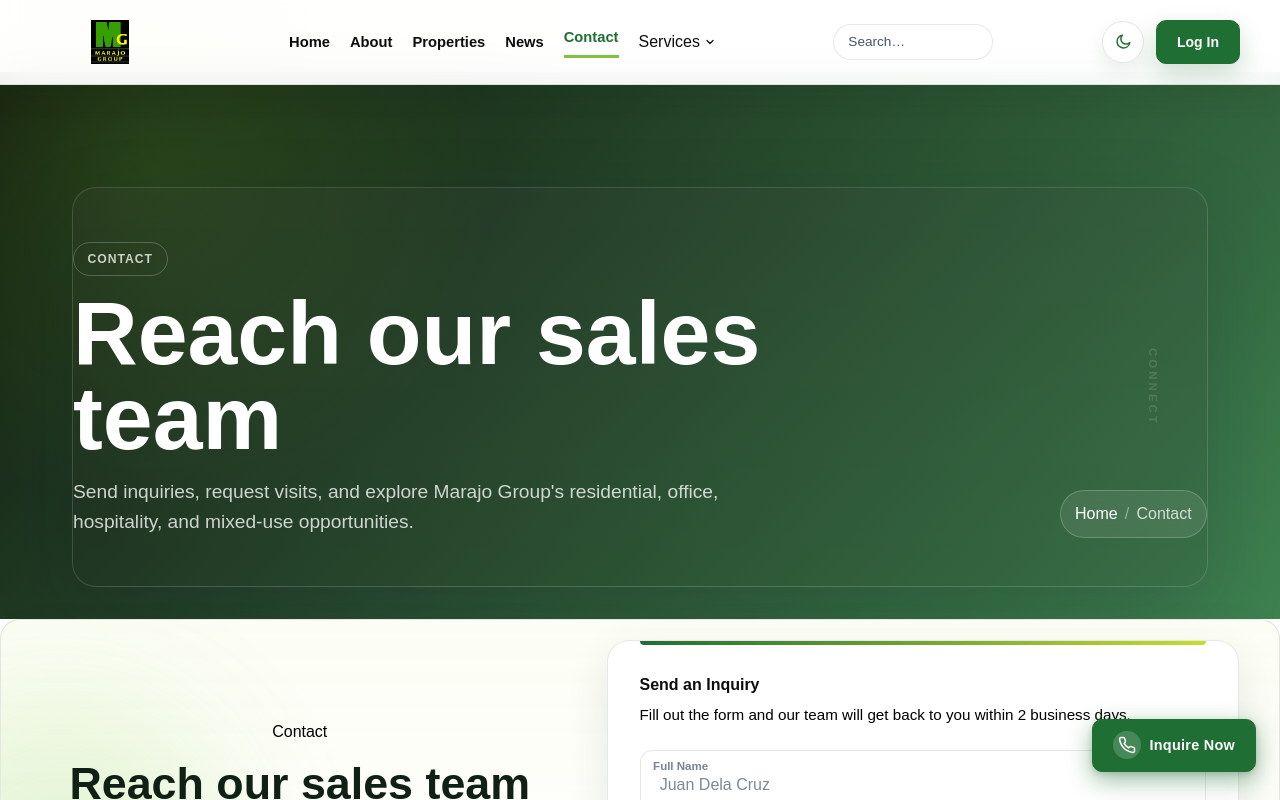
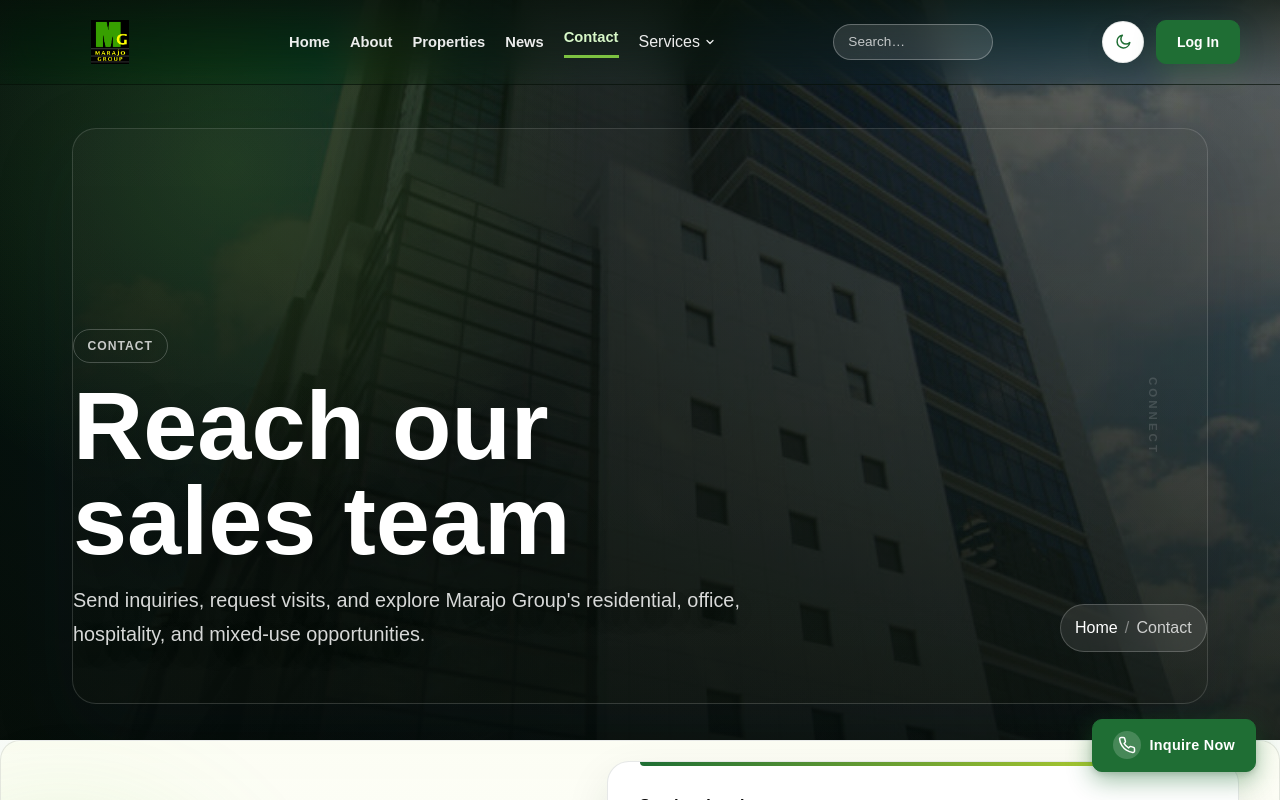
Before and after one commit to jemkirku0907/marajo-group, a Next.js app: page /contact in a window 1280 px wide. Shown: the top 800 px of the page. Built offline with nearby package versions, Linux system fonts and the light colour scheme.

Commit message:
Align page heroes and navbar blend

```diff
--- a/app/contact/page.tsx
+++ b/app/contact/page.tsx
@@ -61,6 +61,8 @@ export default function ContactPage() {
         subtitle="Send inquiries, request visits, and explore Marajo Group's residential, office, hospitality, and mixed-use opportunities."
         crumbs={[{ href: "/", label: "Home" }, { label: "Contact" }]}
         label="Connect"
+        backgroundImage="/assets/marajo-tower.jpg"
+        backgroundPosition="center 45%"
       />
       <section className="section contact-section contact-shell">
         <div className="container">
--- a/app/news/page.tsx
+++ b/app/news/page.tsx
@@ -43,6 +43,8 @@ export default function NewsPage() {
         subtitle="A comprehensive overview of our latest news, property launches, and upcoming events."
         crumbs={[{ href: "/", label: "Home" }, { label: "News" }]}
         label="Journal"
+        backgroundImage={POST_IMG}
+        backgroundPosition="center"
       />
 
       <section className="section" style={{ paddingBottom: 0 }}>
--- a/app/properties/page.tsx
+++ b/app/properties/page.tsx
@@ -45,6 +45,8 @@ export default function PropertiesPage() {
         subtitle="Browse Marajo Group's current residential, office, mixed-use, hospitality, and commercial portfolio."
         crumbs={[{ href: "/", label: "Home" }, { label: "Properties" }]}
         label="Portfolio"
+        backgroundImage="/assets/marajo-tower.jpg"
+        backgroundPosition="center 42%"
       />
       <section className="section properties-page">
       <div className="container">
--- a/app/site/search.css
+++ b/app/site/search.css
@@ -1000,15 +1000,37 @@ body.theme-dark .about-hero .hero-copy {
 
 /* Shared page hero + contact polish */
 .page-hero {
-  padding: clamp(5.5rem, 9vw, 7.5rem) clamp(1rem, 3vw, 2rem) clamp(1rem, 3vw, 2rem);
+  position: relative;
+  padding: clamp(6.25rem, 10vw, 8rem) clamp(1rem, 3vw, 2rem) clamp(1.25rem, 3vw, 2.25rem);
   background:
-    radial-gradient(circle at 12% 18%, rgba(117, 202, 53, 0.18), transparent 28%),
-    linear-gradient(135deg, rgba(13, 20, 8, 0.98), rgba(31, 110, 52, 0.86));
+    linear-gradient(135deg, rgba(5, 20, 9, 0.98), rgba(31, 110, 52, 0.9));
+  overflow: hidden;
+}
+
+.page-hero--image {
+  background:
+    linear-gradient(90deg, rgba(4, 12, 7, 0.9) 0%, rgba(4, 12, 7, 0.68) 45%, rgba(4, 12, 7, 0.34) 100%),
+    linear-gradient(180deg, rgba(4, 12, 7, 0.26) 0%, rgba(4, 12, 7, 0.84) 100%),
+    var(--page-hero-image);
+  background-size: cover;
+  background-position: var(--page-hero-position, center);
+  background-repeat: no-repeat;
+}
+
+.page-hero--image::before {
+  content: "";
+  position: absolute;
+  inset: 0;
+  background:
+    radial-gradient(circle at 18% 22%, rgba(117, 202, 53, 0.18), transparent 30%),
+    linear-gradient(90deg, rgba(4, 12, 7, 0.18), rgba(4, 12, 7, 0.04));
+  pointer-events: none;
 }
 
 .page-hero-inner {
   position: relative;
-  min-height: clamp(320px, 38vw, 400px);
+  z-index: 1;
+  min-height: clamp(520px, 72svh, 680px);
   max-width: 1280px;
   margin: 0 auto;
   display: flex;
@@ -1018,10 +1040,10 @@ body.theme-dark .about-hero .hero-copy {
   overflow: hidden;
   border: 1px solid rgba(255, 255, 255, 0.14);
   border-radius: 24px;
-  padding: clamp(1.4rem, 4vw, 3rem);
+  padding: clamp(1.5rem, 4vw, 3.25rem);
   background:
-    linear-gradient(180deg, rgba(255, 255, 255, 0.04), rgba(255, 255, 255, 0.02)),
-    rgba(0, 0, 0, 0.12);
+    linear-gradient(180deg, rgba(255, 255, 255, 0.035), rgba(255, 255, 255, 0.015)),
+    rgba(0, 0, 0, 0.08);
   box-shadow: 0 28px 80px rgba(15, 23, 42, 0.18);
 }
 
@@ -1046,17 +1068,19 @@ body.theme-dark .about-hero .hero-copy {
 .page-hero h1 {
   margin: 0;
   color: #ffffff;
-  font-size: clamp(2.8rem, 7vw, 5.9rem);
-  line-height: 0.95;
+  font-size: clamp(3.2rem, 7.6vw, 7.2rem);
+  line-height: 0.98;
   letter-spacing: 0;
+  text-shadow: 0 14px 42px rgba(0, 0, 0, 0.32);
 }
 
 .page-hero p {
   max-width: 680px;
   margin: 1rem 0 0;
-  color: rgba(255, 255, 255, 0.78);
-  font-size: clamp(1rem, 1.5vw, 1.2rem);
-  line-height: 1.6;
+  color: rgba(255, 255, 255, 0.84);
+  font-size: clamp(1.05rem, 1.55vw, 1.28rem);
+  line-height: 1.7;
+  text-shadow: 0 10px 28px rgba(0, 0, 0, 0.28);
 }
 
 .page-hero-crumbs {
@@ -1249,8 +1273,14 @@ body.theme-dark .about-hero .hero-copy {
   }
 
   .page-hero-inner {
+    min-height: clamp(500px, 76svh, 620px);
     flex-direction: column;
     align-items: flex-start;
+    justify-content: flex-end;
+  }
+
+  .page-hero h1 {
+    font-size: clamp(2.8rem, 15vw, 4.75rem);
   }
 
   .contact-card.contact-card-modern {
--- a/components/Navbar.tsx
+++ b/components/Navbar.tsx
@@ -59,7 +59,7 @@ export default function Navbar({ themeControl }: { themeControl?: React.ReactNod
   }, [pathname]);
 
   React.useEffect(() => {
-    const hasHeroBlend = pathname === "/" || pathname === "/about" || pathname === "/news";
+    const hasHeroBlend = pathname === "/" || pathname === "/about" || pathname === "/properties" || pathname === "/news" || pathname === "/contact";
     document.body.classList.toggle("has-hero-header", hasHeroBlend);
 
     const updateScrolled = () => setScrolled(window.scrollY > 24);
@@ -73,7 +73,7 @@ export default function Navbar({ themeControl }: { themeControl?: React.ReactNod
   }, [pathname]);
 
   const isServiceActive = SERVICE_LINKS.some((l) => pathname?.startsWith(l.href));
-  const hasHeroBlend = pathname === "/" || pathname === "/about" || pathname === "/news";
+  const hasHeroBlend = pathname === "/" || pathname === "/about" || pathname === "/properties" || pathname === "/news" || pathname === "/contact";
 
   return (
     <header className={`site-header${hasHeroBlend ? " site-header--hero" : ""}${scrolled || mobileMenuOpen ? " is-scrolled" : ""}`}>
--- a/components/PageHero.tsx
+++ b/components/PageHero.tsx
@@ -1,6 +1,7 @@
 "use client";
 
 import Link from "next/link";
+import type { CSSProperties } from "react";
 import Container from "@/components/Container";
 
 type Crumb = {
@@ -14,15 +15,26 @@ export default function PageHero({
   subtitle,
   crumbs,
   label,
+  backgroundImage,
+  backgroundPosition = "center",
 }: {
   eyebrow?: string;
   title: string;
   subtitle?: string;
   crumbs?: Crumb[];
   label?: string;
+  backgroundImage?: string;
+  backgroundPosition?: string;
 }) {
+  const heroStyle = backgroundImage
+    ? ({
+        "--page-hero-image": `url("${backgroundImage}")`,
+        "--page-hero-position": backgroundPosition,
+      } as CSSProperties)
+    : undefined;
+
   return (
-    <section className="page-hero">
+    <section className={`page-hero${backgroundImage ? " page-hero--image" : ""}`} style={heroStyle}>
       <Container className="page-hero-inner">
         <div className="page-hero-copy">
           {eyebrow && <span className="page-hero-eyebrow">{eyebrow}</span>}
```
